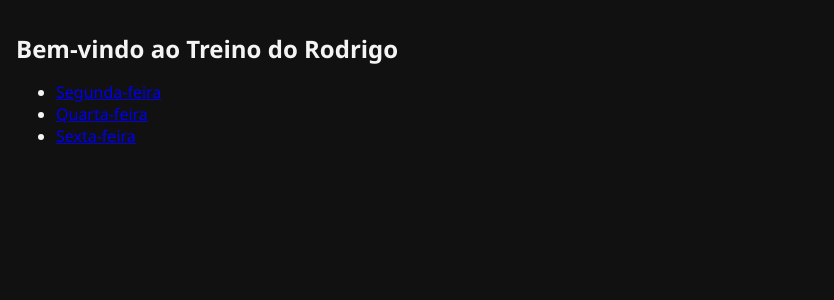
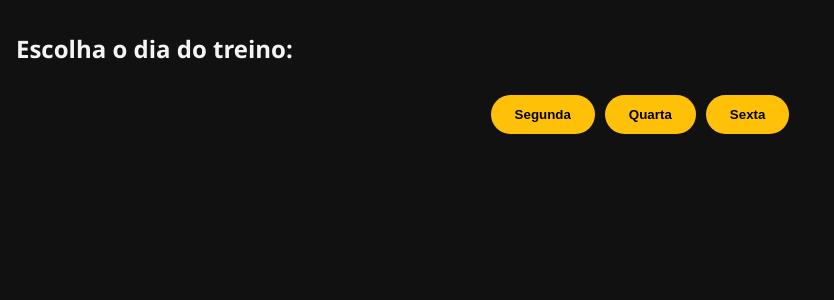
Before and after one commit to RodrigoFrancoBatata/treino-app-rodrigo, a Flask app: page / in a window 1280 px wide. Shown: the top 300 px of the page, without its empty margins (0-834 px from the left). Run offline with Flask 3, Linux system fonts and the light colour scheme.

Commit message:
Adiciona botões modernos para seleção de dia

```diff
--- a/templates/index.html
+++ b/templates/index.html
@@ -2,27 +2,39 @@
 <html lang="pt-br">
 <head>
   <meta charset="UTF-8">
-  <meta name="viewport" content="width=device-width, initial-scale=1.0">
-  <meta name="theme-color" content="#111111">
   <title>Treino do Rodrigo</title>
   <link rel="stylesheet" href="/static/css/style.css">
-  <link rel="manifest" href="/manifest.json">
+  <style>
+    .dias-container {
+      display: flex;
+      justify-content: center;
+      gap: 10px;
+      margin-top: 30px;
+    }
+
+    .botao-dia {
+      padding: 12px 24px;
+      background-color: #ffc107;
+      color: #000;
+      border: none;
+      border-radius: 25px;
+      font-weight: bold;
+      cursor: pointer;
+      transition: background 0.3s;
+    }
+
+    .botao-dia:hover {
+      background-color: #ffb300;
+    }
+  </style>
 </head>
 <body>
-  <h1>Bem-vindo ao Treino do Rodrigo</h1>
-  <ul>
-    <li><a href="/treino/segunda-feira">Segunda-feira</a></li>
-    <li><a href="/treino/quarta-feira">Quarta-feira</a></li>
-    <li><a href="/treino/sexta-feira">Sexta-feira</a></li>
-  </ul>
+  <h1>Escolha o dia do treino:</h1>
 
-  <script src="/static/js/script.js"></script>
-  <script>
-    if ("serviceWorker" in navigator) {
-      navigator.serviceWorker.register("/service-worker.js")
-        .then(reg => console.log("✅ Service Worker registrado"))
-        .catch(err => console.error("❌ Erro ao registrar SW:", err));
-    }
-  </script>
+  <div class="dias-container">
+    <button class="botao-dia" onclick="window.location.href='/treino/segunda-feira'">Segunda</button>
+    <button class="botao-dia" onclick="window.location.href='/treino/quarta-feira'">Quarta</button>
+    <button class="botao-dia" onclick="window.location.href='/treino/sexta-feira'">Sexta</button>
+  </div>
 </body>
 </html>
```
